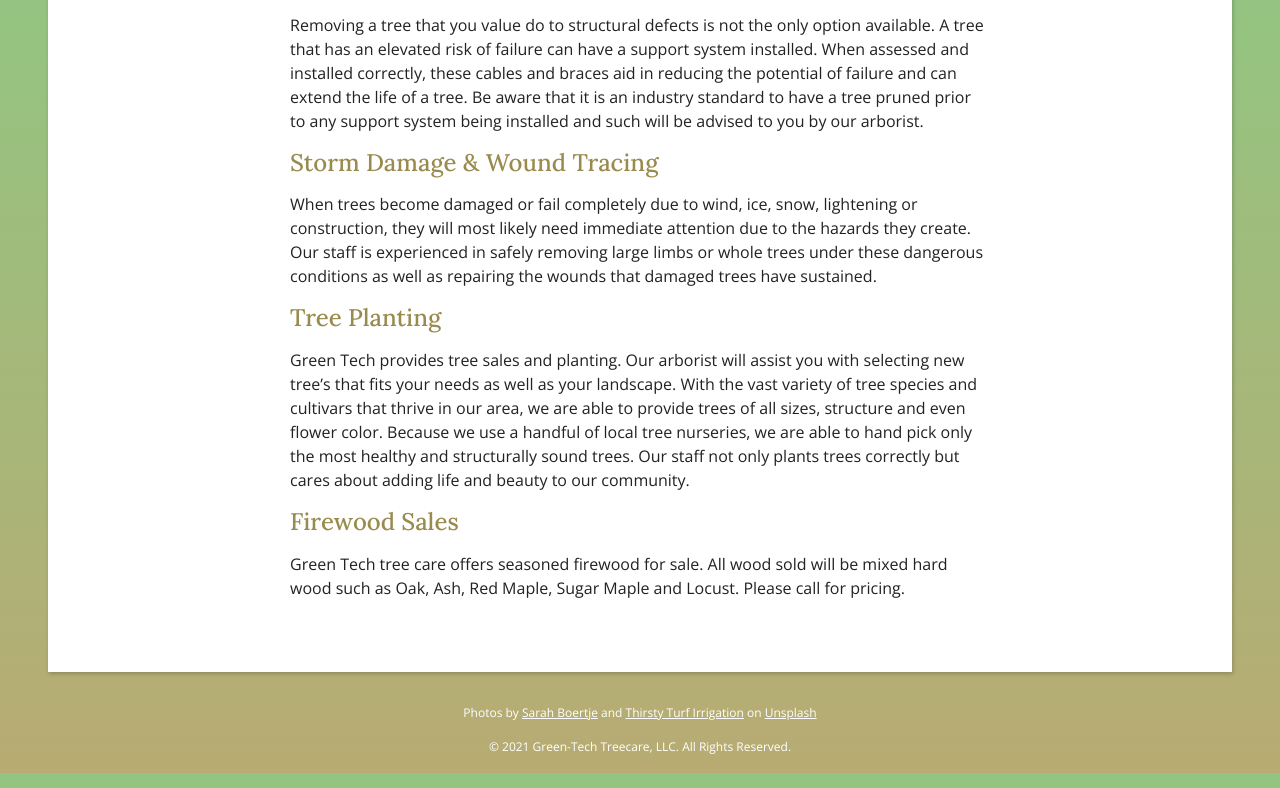
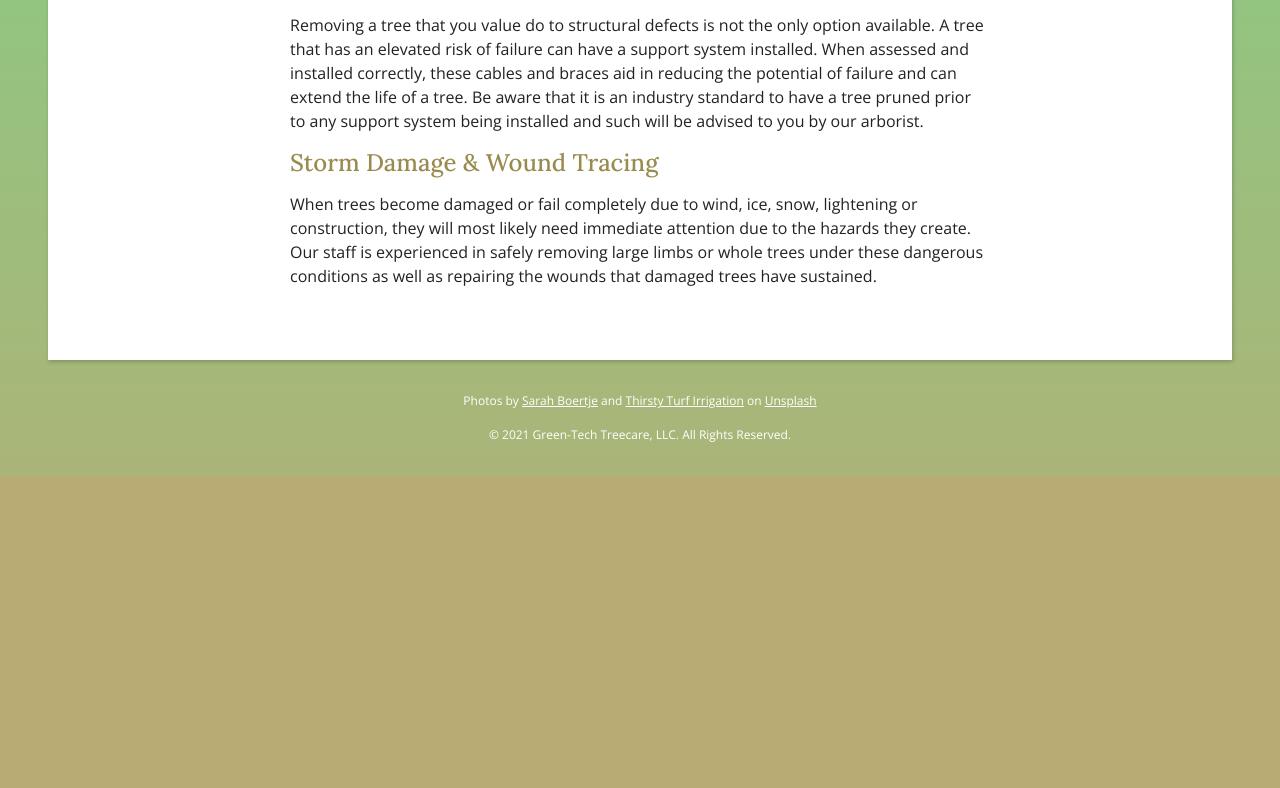
Before and after one commit to michaelschwobe/greentechtreecare.com, a website built with Parcel: page src/index.html in a window 1280 px wide. Shown: the part 4027-4815 px from the top of the page. After the commit the page ends 4503 px from the top, so only its background shows below. Built offline with nearby package versions, Linux system fonts and the light colour scheme.

Commit message:
Remove outdated content

```diff
--- a/src/index.html
+++ b/src/index.html
@@ -250,23 +250,6 @@
             conditions as well as repairing the wounds that damaged trees have
             sustained.
           </p>
-          <h2 class="section__subtitle">Tree Planting</h2>
-          <p>
-            Green Tech provides tree sales and planting. Our arborist will
-            assist you with selecting new tree’s that fits your needs as well as
-            your landscape. With the vast variety of tree species and cultivars
-            that thrive in our area, we are able to provide trees of all sizes,
-            structure and even flower color. Because we use a handful of local
-            tree nurseries, we are able to hand pick only the most healthy and
-            structurally sound trees. Our staff not only plants trees correctly
-            but cares about adding life and beauty to our community.
-          </p>
-          <h2 class="section__subtitle">Firewood Sales</h2>
-          <p>
-            Green Tech tree care offers seasoned firewood for sale. All wood
-            sold will be mixed hard wood such as Oak, Ash, Red Maple, Sugar
-            Maple and Locust. Please call for pricing.
-          </p>
         </div>
       </section>
     </main>
```
